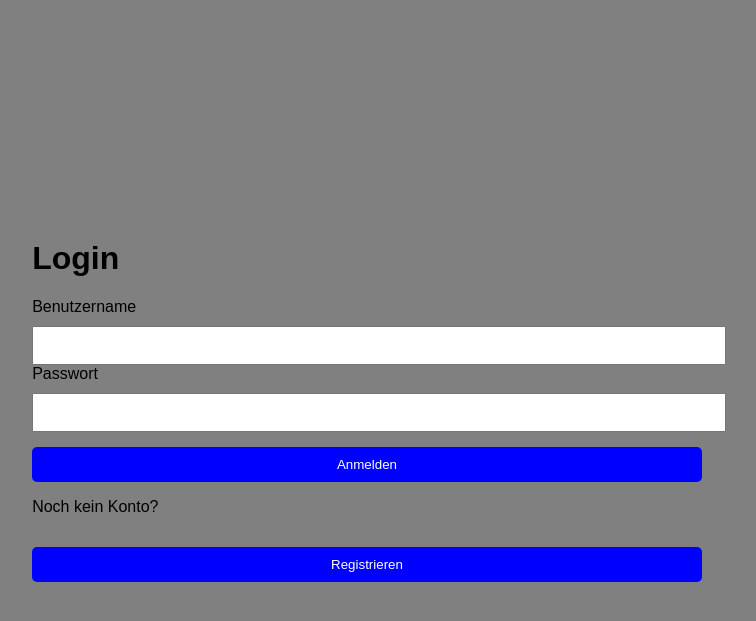
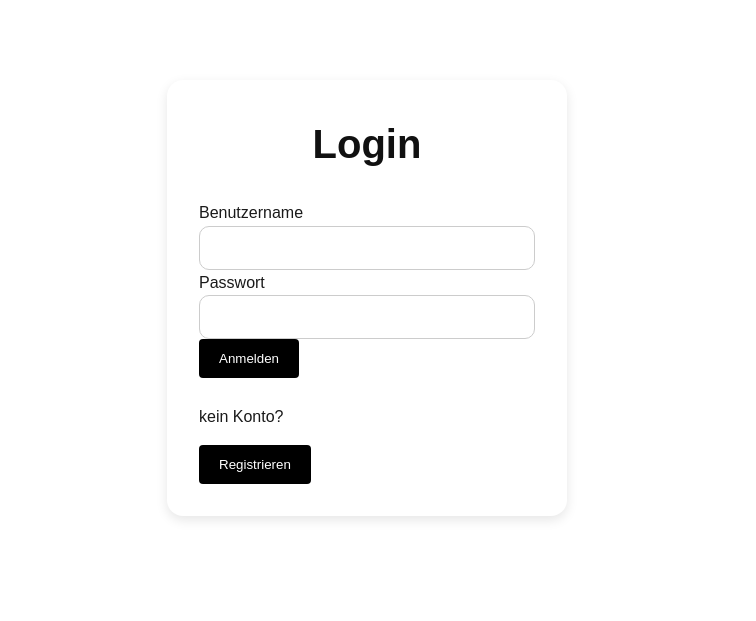
Before and after one commit to mak2868/WebTech-Project, a PHP site: page /login.html in a window 1280 px wide. Shown: the top 621 px of the page, without its empty margins (273-1029 px from the left). Run offline with PHP 8.4, Linux system fonts and the light colour scheme.

Commit message:
Style-Update für Login/Logout/Registration Seiten

```diff
--- a/login.html
+++ b/login.html
@@ -5,21 +5,23 @@
 <head>
     <meta charset="UTF-8">
     <title>Login</title>
-    <link rel="stylesheet" href="log.css">
+    <link rel="stylesheet" href="style/global.css">
 </head>
 <body>
-    <div>
+    <div class="form-wrapper">
+    <form action="..." method="post"></form>
     <h1>Login</h1>
 
     <label for="username">Benutzername</label>
     <input type="text" id="username" name="username" required>
 
-    <label for="password">Passwort</label>
+    <label for="password">Passwort </label>
     <input type="password" id="password" name="password" required>
 
-    <button> Anmelden</button>
 
-    <p>Noch kein Konto?</p>
+    <button>Anmelden</button>
+
+    <p><br> kein Konto?</p>
     <button onclick="window.location.href='registration.html'">Registrieren</button>
     </div>
 </body>
--- a/logout.html
+++ b/logout.html
@@ -5,11 +5,13 @@
 <head>
     <meta charset="UTF-8">
     <title>Logout</title>
-    <link rel="stylesheet" href="log.css">
+    <link rel="stylesheet" href="style/global.css">
 </head>
 <body>
-    <div>
+    <div class="form-wrapper">
     <h1>Logout</h1>
+    <form action="..." method="post"></form>
+
 
     <p>Sie wurden erfolgreich abgemeldet </p>
 
--- a/registration.html
+++ b/registration.html
@@ -5,11 +5,12 @@
 <head>
     <meta charset="UTF-8">
     <title>Registrierung</title>
-    <link rel="stylesheet" href="log.css">
+    <link rel="stylesheet" href="style/global.css">
 </head>
 <body>
-    <div>
+    <div class="form-wrapper">
     <h1>Registrierung</h1>
+    <form action="..." method="post"></form>
 
     <label for="name">Benutzername</label>
     <input type="text" id="name" name="name" required>
--- a/style/global.css
+++ b/style/global.css
@@ -1,4 +1,4 @@
-/* ========== erstellt von: Felix Bartel (-127), Marvin Kunz (ab 128)========== */
+/* ========== erstellt von: Felix Bartel (-127), Marvin Kunz (ab 128), Merzan Köse (ab 150 - 200)========== */
 
 /* ========== RESET ========== */
 * {
@@ -146,3 +146,54 @@ button:hover,
   color: white;
   cursor: pointer;
 }
+
+/* ========== FORM PAGES WRAPPER ========== */
+.form-wrapper{
+  max-width: 400px;
+  margin: 5rem auto;
+  padding: 2rem;
+  background-color: #ffffff;
+  border-radius: 16px;
+  box-shadow: 0 4px 12px rgba(0, 0, 0, 0.1);
+}
+
+.form-wrapper h1{
+  font-size: 1.75;
+  font-weight: bold;
+  margin-bottom: 1.5rem;
+  text-align: center;
+}
+
+.form-wrapper form{
+  display: flex;
+  flex-direction: column;
+  gap: 1rem;
+}
+
+.form-wrapper label{
+  font-weight: 400;
+  margin-bottom: 0.25rem;
+}
+
+.form-wrapper input[type="text"],
+.form-wrapper input[type="password"],
+.form-wrapper input[type="email"]{
+padding: 0.75rem 1rem;
+border-radius: 10px;
+border: 1px solid #ccc;
+font-size: 1rem;
+width: 100%;
+}
+
+.form-wrapper.btn{
+  width: 100%;
+  font-weight: bold;
+  padding: 0.75rem;
+  border-radius: 10px;
+  background-color: #000;
+  border:none
+}
+
+.form-wrapper .btn:hover{
+  background-color: #333;
+}
```
Also changed, not shown: style/log.css (renamed from log.css).
